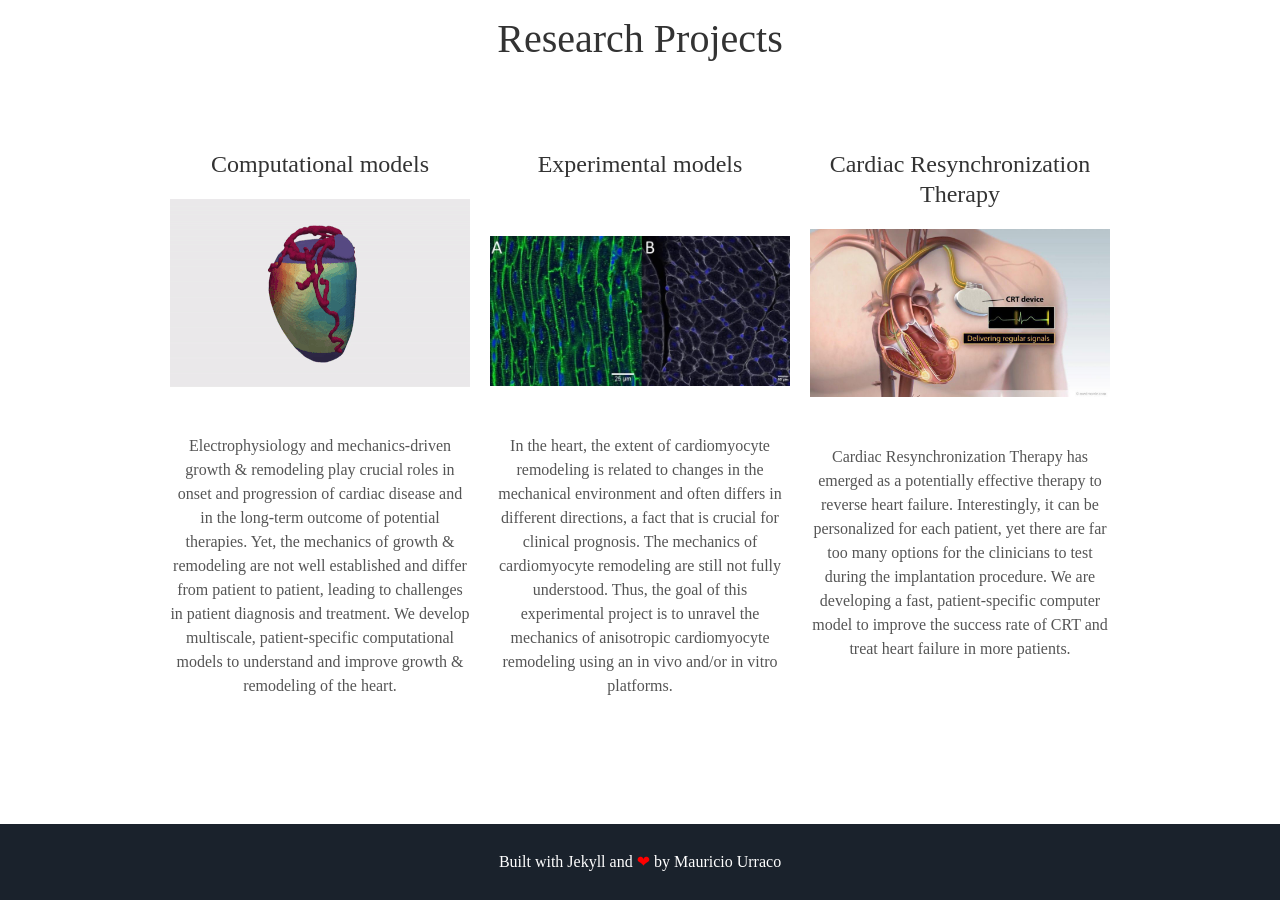
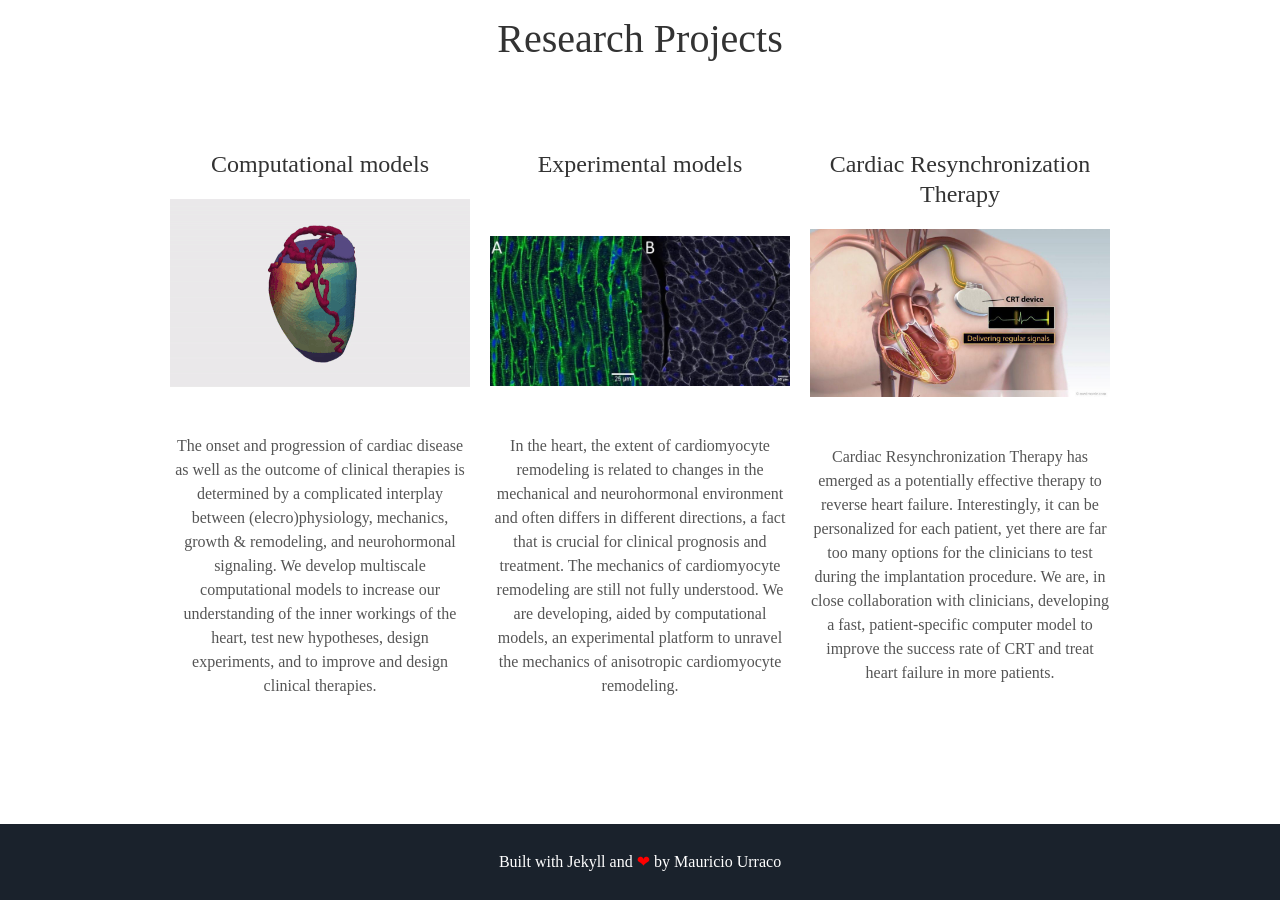
Before and after one commit to PimOomen/pimoomen.github.io, a Jekyll site: the page built from index.html, in a window 1280 px wide and 900 px high, scrolled down 1558 px. Built offline with Jekyll 4.4.1, drawn with Linux system fonts in a browser that asks for light colours; some web fonts are replaced.

Commit message:
Project updates

```diff
--- a/_includes/about.html
+++ b/_includes/about.html
@@ -21,14 +21,14 @@
     <h2>Computational models</h2>
     <!--<img src="{{ '/assets/ModelSchematic.png' | prepend: site.baseurl }}" style="width:300px;">  -->
     <img src="{{ '/assets/fluoro.gif' | prepend: site.baseurl }}">
-    <p>Electrophysiology and mechanics-driven growth &amp; remodeling play crucial roles in onset and progression of cardiac disease and in the long-term outcome of potential therapies. Yet, the mechanics of growth &amp; remodeling are not well established and differ from patient to patient, leading to challenges in patient diagnosis and treatment. We develop multiscale, patient-specific computational models to understand and improve growth &amp; remodeling of the heart.</p>
+    <p>The onset and progression of cardiac disease as well as the outcome of clinical therapies is determined by a complicated interplay between (elecro)physiology, mechanics, growth &amp remodeling, and neurohormonal signaling. We develop multiscale computational models to increase our understanding of the inner workings of the heart, test new hypotheses, design experiments, and to improve and design clinical therapies.</p>
   </div>
 
 
   <div class="tech">
     <h2>Experimental models</h2>
     <img src="{{ '/assets/cardiomyocytes.jpg' | prepend: site.baseurl }}" style="margin-top: 0.5em;width:300px;">
-    <p>In the heart, the extent of cardiomyocyte remodeling is related to changes in the mechanical environment and often differs in different directions, a fact that is crucial for clinical prognosis. The mechanics of cardiomyocyte remodeling are still not fully understood. Thus, the goal of this experimental project is to unravel the mechanics of anisotropic cardiomyocyte remodeling using an in vivo and/or in vitro platforms.
+    <p>In the heart, the extent of cardiomyocyte remodeling is related to changes in the mechanical and neurohormonal environment and often differs in different directions, a fact that is crucial for clinical prognosis and treatment. The mechanics of cardiomyocyte remodeling are still not fully understood. We are developing, aided by computational models, an experimental platform to unravel the mechanics of anisotropic cardiomyocyte remodeling.
 </p>
   </div>
 
@@ -36,7 +36,7 @@
   <div class="tech">
     <h2>Cardiac Resynchronization Therapy</h2>
     <img src="{{ '/assets/CRT.jpg' | prepend: site.baseurl }}" style="width:300px;">
-    <p>Cardiac Resynchronization Therapy has emerged as a potentially effective therapy to reverse heart failure. Interestingly, it can be personalized for each patient, yet there are far too many options for the clinicians to test during the implantation procedure. We are developing a fast, patient-specific computer model to improve the success rate of CRT and treat heart failure in more patients.</p>
+    <p>Cardiac Resynchronization Therapy has emerged as a potentially effective therapy to reverse heart failure. Interestingly, it can be personalized for each patient, yet there are far too many options for the clinicians to test during the implantation procedure. We are, in close collaboration with clinicians, developing a fast, patient-specific computer model to improve the success rate of CRT and treat heart failure in more patients.</p>
   </div>
 
 
```
